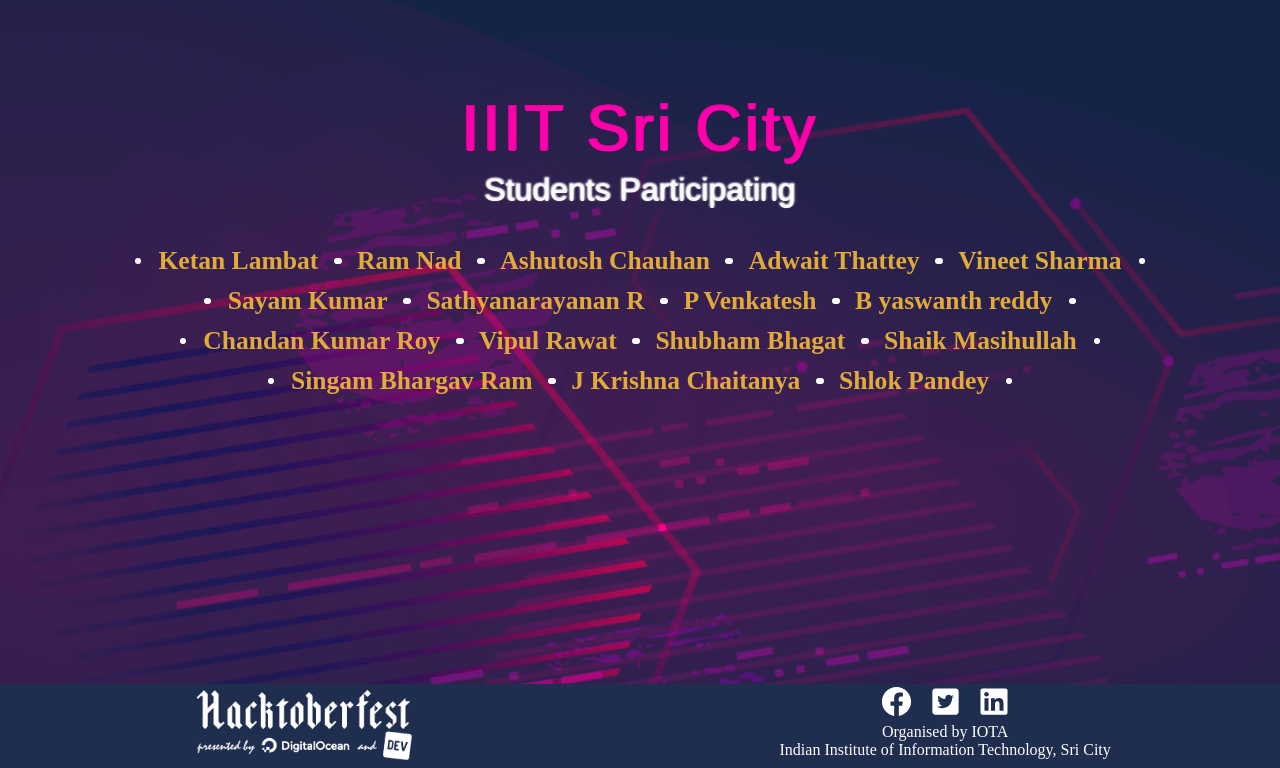
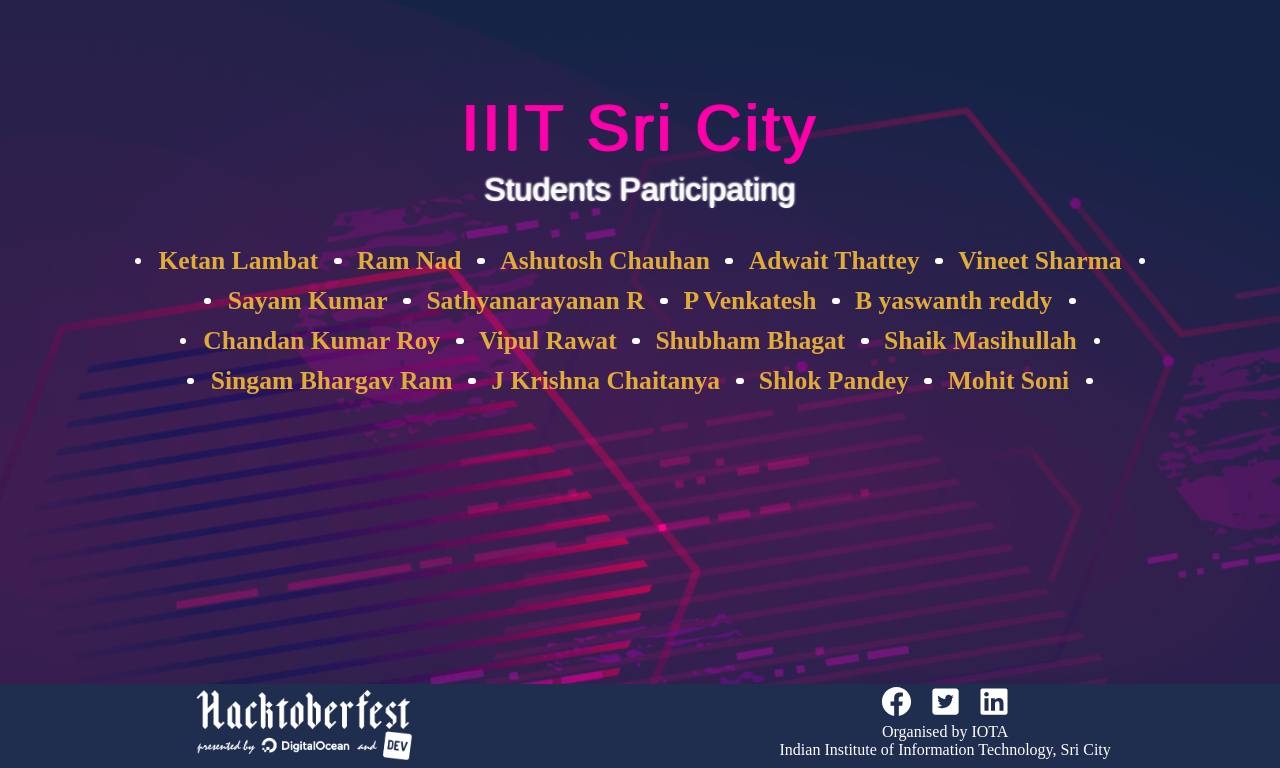
Before and after one commit to Project-Club-IIITS/hacktoberfest2019-participants, a Jekyll site: the page index.html, which Jekyll copies as it is, in a window 1280 px wide, cut to the strip 132-900 px from the top of the page. Built offline with Jekyll 4.4.1, drawn with Linux system fonts in a browser that asks for light colours; some web fonts are replaced.

Commit message:
Updated index.html

```diff
--- a/index.html
+++ b/index.html
@@ -62,7 +62,7 @@
                 <li><a href="https://github.com/SBhargav15">Singam Bhargav Ram</a></li>
                 <li><a href="https://github.com/chaitanya531">J Krishna Chaitanya</a></li>
                 <li><a href="https://github.com/b30wulffz">Shlok Pandey</a></li>
-
+                <li><a href="https://github.com/msonimohit">Mohit Soni</a></li>
             </ul>
         </div>
     </div>
```
